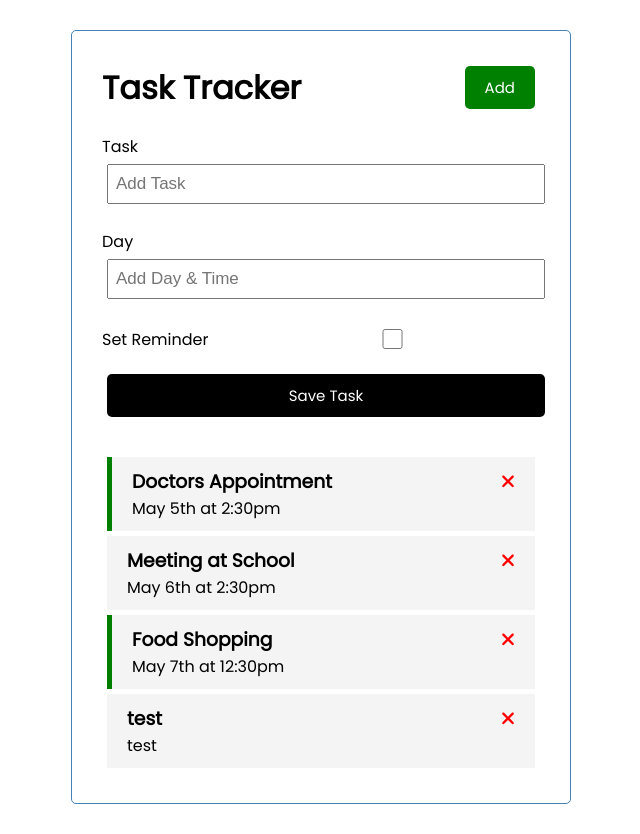
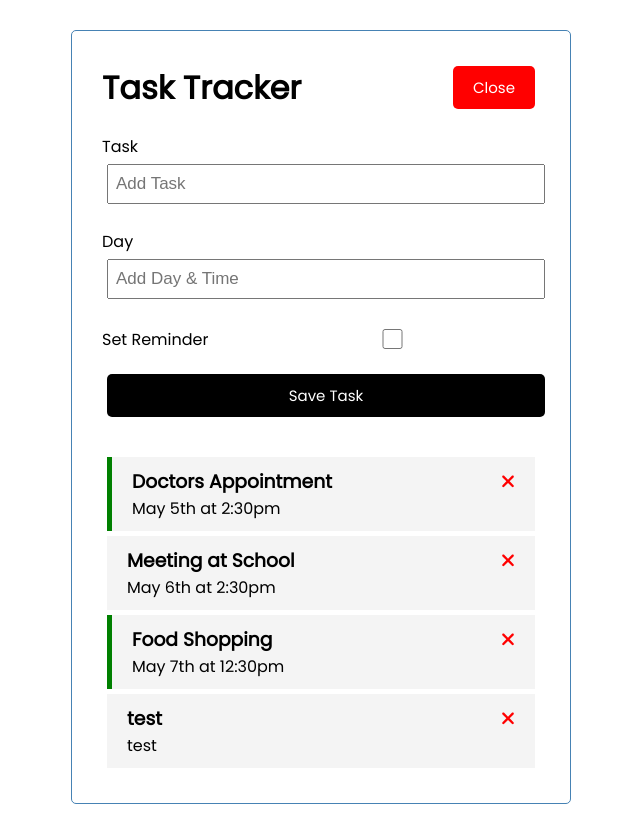
Before and after one commit to andyvo190998/angular-task-tracker, an Angular app: page / in a window 1280 px wide. Both pictures are taken after a click on the button "Add". Shown: the whole page, without its empty margins (319-959 px from the left). Built offline with nearby package versions, Linux system fonts and the light colour scheme; data requests are answered from the project's data file.

Commit message:
feat: toggle add new task form

```diff
--- a/src/app/components/add-task/add-task.component.html
+++ b/src/app/components/add-task/add-task.component.html
@@ -1,4 +1,4 @@
-<form class='add-form' (ngSubmit)="onSubmit()">
+<form *ngIf='onOpenForm' class='add-form' (ngSubmit)="onSubmit()">
     <div class="form-control">
         <label for="text">Task</label>
         <input type="text" name='text' [(ngModel)]="text" id='text' placeholder='Add Task'>
--- a/src/app/components/add-task/add-task.component.ts
+++ b/src/app/components/add-task/add-task.component.ts
@@ -1,11 +1,14 @@
 import { Component, OnInit, Output, EventEmitter } from '@angular/core';
 import { FormsModule } from '@angular/forms';
+import { NgIf } from '@angular/common';
 import { Task } from '../../Task';
+import { UiService } from '../../services/ui.service';
+import { Subscription } from 'rxjs';
 
 @Component({
   selector: 'app-add-task',
   standalone: true,
-  imports: [FormsModule],
+  imports: [FormsModule, NgIf],
   templateUrl: './add-task.component.html',
   styleUrl: './add-task.component.css'
 })
@@ -14,8 +17,12 @@
   text: string = '';
   day: string = '';
   reminder: boolean = false
+  onOpenForm: boolean = false
+  subscription: Subscription | undefined;
 
-  constructor() {}
+  constructor( private uiService: UiService ) {
+    this.subscription = this.uiService.onToggle().subscribe(value => this.onOpenForm = value)
+  }
 
   ngOnInit(): void {}
   onSubmit() {
--- a/src/app/components/header/header.component.html
+++ b/src/app/components/header/header.component.html
@@ -1,4 +1,9 @@
 <header>
     <h1>{{ title }}</h1>
-    <app-button color="green" text='Add' (btnClick)="toggleAddTask()"></app-button>
+    <app-button
+        color="{{showAddTask ? 'red' : 'green'}} "
+        text="{{showAddTask ? 'Close' : 'Add'}} "
+        (btnClick)="toggleAddTask()"
+    >
+    </app-button>
 </header>
--- a/src/app/components/header/header.component.ts
+++ b/src/app/components/header/header.component.ts
@@ -1,6 +1,7 @@
 import { Component } from '@angular/core';
 import { ButtonComponent } from '../button/button.component';
-
+import { UiService } from '../../services/ui.service';
+import { Subscription } from 'rxjs';
 @Component({
   selector: 'app-header',
   standalone: true,
@@ -10,11 +11,16 @@
 })
 export class HeaderComponent {
   title: string = 'Task Tracker';
-  constructor() {}
+  showAddTask: boolean = false;
+  subscription: Subscription | undefined;
+
+  constructor( private uiService: UiService ) {
+    this.subscription = this.uiService.onToggle().subscribe(value => this.showAddTask = value)
+  }
 
   ngOnInit(): void {}
 
   toggleAddTask() {
-    console.log("toggle")
+    this.uiService.toggleAddTask()
   }
 }
--- /dev/null
+++ b/src/app/services/ui.service.ts
@@ -0,0 +1,21 @@
+import { Injectable } from '@angular/core';
+import { Observable, Subject } from 'rxjs';
+@Injectable({
+  providedIn: 'root'
+})
+export class UiService {
+
+  private showAddTask: boolean = false
+  private subject = new Subject<any>()
+
+  constructor() { }
+
+  toggleAddTask(): void {
+    this.showAddTask = !this.showAddTask
+    this.subject.next(this.showAddTask)
+  }
+
+  onToggle(): Observable<any> {
+    return this.subject.asObservable()
+  }
+}
```
Also changed, not shown: 1 other file (tests, documents, lock files or other folders).
